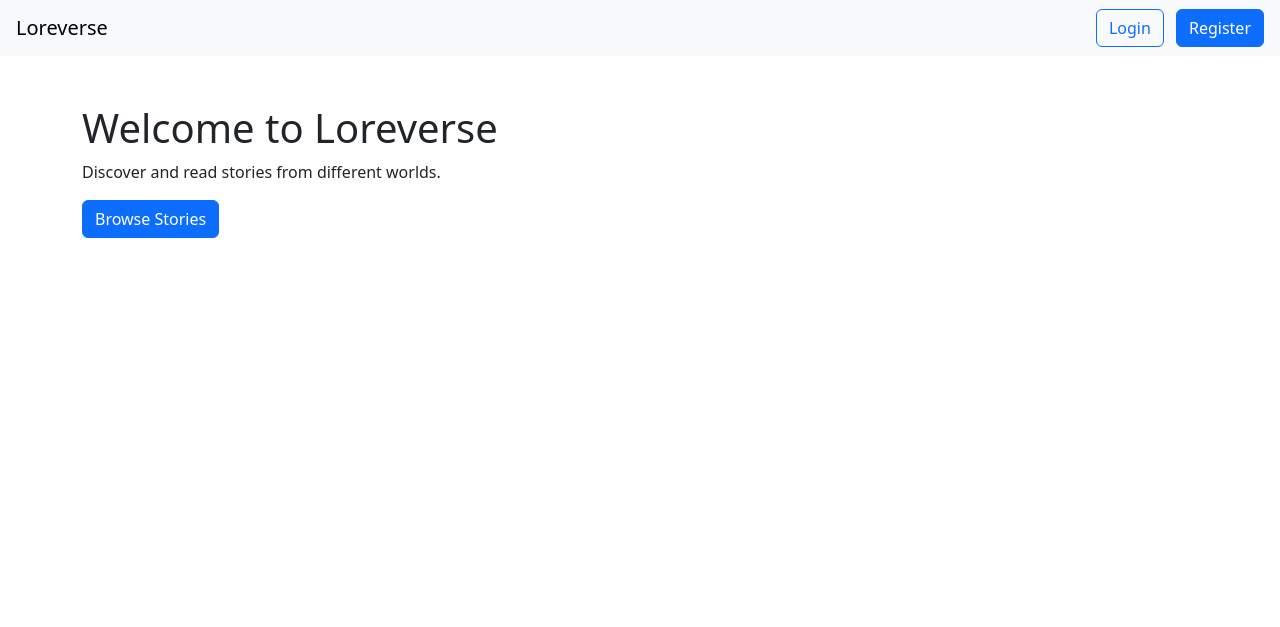
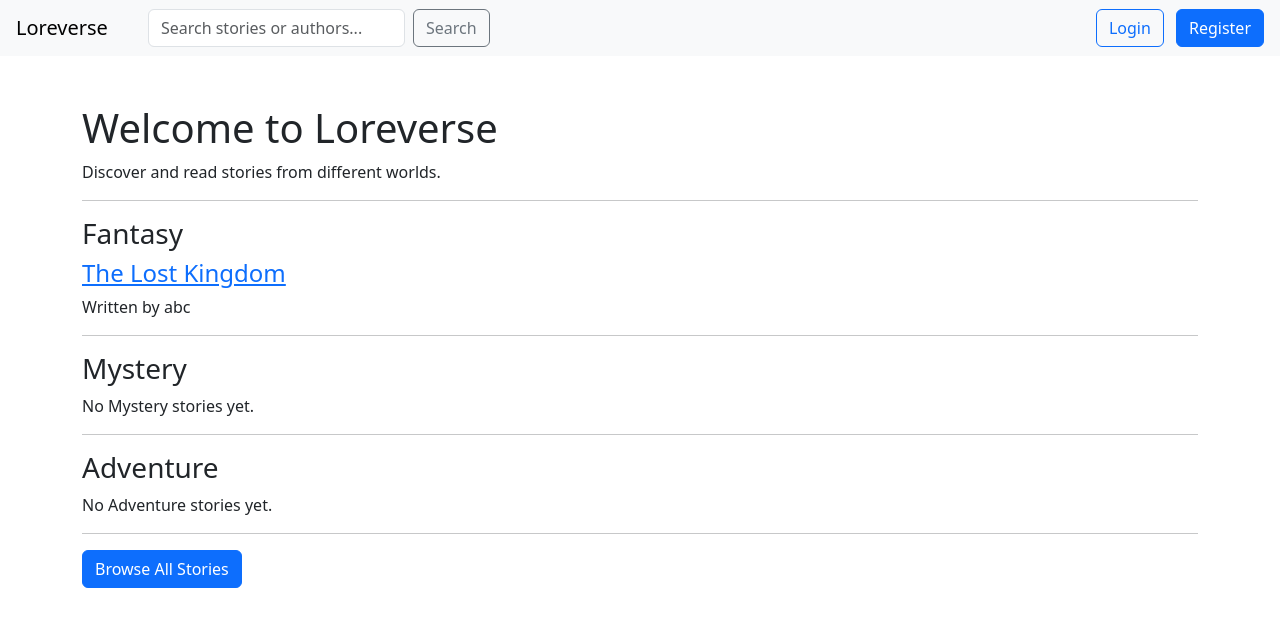
Before and after one commit to janhvisinghvns-hue/Loreverse, a Django app: page / in a window 1280 px wide. Shown: the top 627 px of the page. Run offline with Django 5.2, Linux system fonts and the light colour scheme; data comes from the database, SQL or seed files in the repository; both versions use the stored data as it was after the commit.

Commit message:
Add story discovery and browsing features

```diff
--- a/loreverse/forms.py
+++ b/loreverse/forms.py
@@ -11,7 +11,7 @@ class ProfileForm(forms.ModelForm):
 class StoryForm(forms.ModelForm):
     class Meta:
         model = Story
-        fields = ["title", "description"]
+        fields = ["title", "genre", "tags", "description"]
 
 class ChapterForm(forms.ModelForm):
     class Meta:
--- a/loreverse/models.py
+++ b/loreverse/models.py
@@ -8,7 +8,17 @@ class Profile(models.Model):
     profile_picture = models.ImageField(upload_to="profile_pictures/", blank=True)
 
 class Story(models.Model):
+    GENRE_CHOICES = [
+        ("Fantasy", "Fantasy"),
+        ("Romance", "Romance"),
+        ("Mystery", "Mystery"),
+        ("Horror", "Horror"),
+        ("Science Fiction", "Science Fiction"),
+        ("Adventure", "Adventure"),
+        ("Other", "Other"),]
     title = models.CharField(max_length=200)
+    genre = models.CharField(max_length=30, choices=GENRE_CHOICES, default="Other")
+    tags = models.CharField(max_length=300, blank=True)
     description = models.TextField()
     author = models.ForeignKey(User, on_delete=models.CASCADE)
     published = models.BooleanField(default=False)
@@ -16,6 +26,7 @@ class Story(models.Model):
     updated_at = models.DateTimeField(auto_now=True)
     favorited_by = models.ManyToManyField(User, related_name="favorite_stories", blank=True)
     want_to_read_by = models.ManyToManyField(User, related_name="want_to_read_stories", blank=True)
+
 
     def __str__(self):
         return self.title
--- a/loreverse/templates/loreverse/index.html
+++ b/loreverse/templates/loreverse/index.html
@@ -7,8 +7,6 @@
     <h1>Welcome to Loreverse</h1>
 
     <p>Discover and read stories from different worlds.</p>
-
-    <a href="{% url 'published_stories' %}" class="btn btn-primary">Browse Stories</a>
 
     {% if user.is_authenticated %}
         {% if progress %}
@@ -22,19 +20,74 @@
                 {{ progress.chapter.title }}
             </p>
 
-            <a class="btn btn-success"  href="{% url 'continue_reading' progress.story.id %}"> Continue Reading </a>
+            <a class="btn btn-success" href="{% url 'continue_reading' progress.story.id %}">Continue Reading</a>
         {% endif %}
+    {% endif %}
 
-        <hr>
 
-        <hr>
+    <hr>
 
+    <h3>Fantasy</h3>
+
+    {% if fantasy_stories %}
+        {% for story in fantasy_stories %}
+            <h4>
+                <a href="{% url 'story_detail' story.id %}">{{ story.title }}</a>
+            </h4>
+
+            <p>Written by {{ story.author.username }}</p>
+        {% endfor %}
+    {% else %}
+        <p>No Fantasy stories yet.</p>
+    {% endif %}
+
+
+    <hr>
+
+    <h3>Mystery</h3>
+
+    {% if mystery_stories %}
+        {% for story in mystery_stories %}
+            <h4>
+                <a href="{% url 'story_detail' story.id %}">{{ story.title }}</a>
+            </h4>
+
+            <p>Written by {{ story.author.username }}</p>
+        {% endfor %}
+    {% else %}
+        <p>No Mystery stories yet.</p>
+    {% endif %}
+
+    <hr>
+
+    <h3>Adventure</h3>
+
+    {% if adventure_stories %}
+        {% for story in adventure_stories %}
+            <h4>
+                <a href="{% url 'story_detail' story.id %}">{{ story.title }}</a>
+            </h4>
+
+            <p>Written by {{ story.author.username }}</p>
+        {% endfor %}
+    {% else %}
+        <p>No Adventure stories yet.</p>
+    {% endif %}
+
+    <hr>
+
+
+    <a href="{% url 'published_stories' %}" class="btn btn-primary">Browse All Stories</a>
+
+
+    {% if user.is_authenticated %}
         {% if user.profile.role == "Writer" %}
-           <a href="{% url 'create_story' %}" class="btn btn-primary"> Create Story </a>
+            <hr>
 
-           <a href="{% url 'my_stories' %}" class="btn btn-outline-primary"> My Stories </a>
+            <a href="{% url 'create_story' %}" class="btn btn-primary">Create Story</a>
+
+            <a href="{% url 'my_stories' %}" class="btn btn-outline-primary">My Stories</a>
         {% endif %}
-
     {% endif %}
 
 </div>
--- a/loreverse/templates/loreverse/layout.html
+++ b/loreverse/templates/loreverse/layout.html
@@ -11,6 +11,11 @@
 
     <nav class="navbar navbar-expand-lg bg-body-tertiary px-3">
         <a class="navbar-brand" href="{% url 'index' %}">Loreverse</a>
+        <form class="d-flex ms-4" method="get" action="{% url 'published_stories' %}">
+          <input class="form-control me-2" type="search" name="q"
+            placeholder="Search stories or authors..." value="{{ query|default:'' }}">
+          <button class="btn btn-outline-secondary" type="submit">Search</button>
+        </form>
       <div class="ms-auto">
         {% if user.is_authenticated %}
             <a class="btn btn-outline-success me-2" href="{% url 'reader_dashboard' %}">Reader Dashboard</a>
--- a/loreverse/views.py
+++ b/loreverse/views.py
@@ -9,17 +9,28 @@ from .forms import ProfileForm , StoryForm , ChapterForm
 from django.contrib.auth.forms import PasswordChangeForm
 from django.contrib.auth.decorators import login_required
 from django.contrib.auth import update_session_auth_hash
+from django.db.models import Q
 
 
 def index(request):
     progress = None
+
     if request.user.is_authenticated:
         progress = ReadingProgress.objects.filter(
             user=request.user
         ).select_related("story", "chapter").first()
 
+    fantasy_stories = Story.objects.filter(published=True, genre="Fantasy")[:5]
+
+    mystery_stories = Story.objects.filter(published=True,genre="Mystery")[:5]
+
+    adventure_stories = Story.objects.filter(published=True,genre="Adventure")[:5]
+
     return render(request, "loreverse/index.html", {
-        "progress": progress
+        "progress": progress,
+        "fantasy_stories": fantasy_stories,
+        "mystery_stories": mystery_stories,
+        "adventure_stories": adventure_stories,
     })
 
 
@@ -191,8 +202,31 @@ def publish_story(request, story_id):
     return redirect("my_stories")
 
 def published_stories(request):
+    query = request.GET.get("q", "").strip()
+    genre = request.GET.get("genre", "").strip()
+    tag = request.GET.get("tag", "").strip()
+    sort = request.GET.get("sort", "").strip()
     stories = Story.objects.filter(published=True)
-    return render(request, "loreverse/published_stories.html", {"stories": stories})
+    if query:
+        stories = stories.filter(
+            Q(title__icontains=query) |
+            Q(author__username__icontains=query)
+        )
+    if genre:
+        stories = stories.filter(genre=genre)
+
+    if tag:
+        stories = stories.filter(tags__icontains=tag)
+
+    if sort == "newest":
+        stories = stories.order_by("-created_at")
+    elif sort == "oldest":
+         stories = stories.order_by("created_at")
+
+    return render(request, "loreverse/published_stories.html", {
+        "stories": stories, "query": query, "genre": genre,
+        "tag": tag, "sort": sort, "genre_choices": Story.GENRE_CHOICES,
+    })
 
 def story_detail(request, story_id):
     story = get_object_or_404(Story, id=story_id, published=True)
```
Also changed, not shown: loreverse/templates/loreverse/published_stories.html (+44 -2 lines), db.sqlite3, loreverse/migrations/0010_story_genre.py (added), loreverse/migrations/0011_story_tags.py (added).
